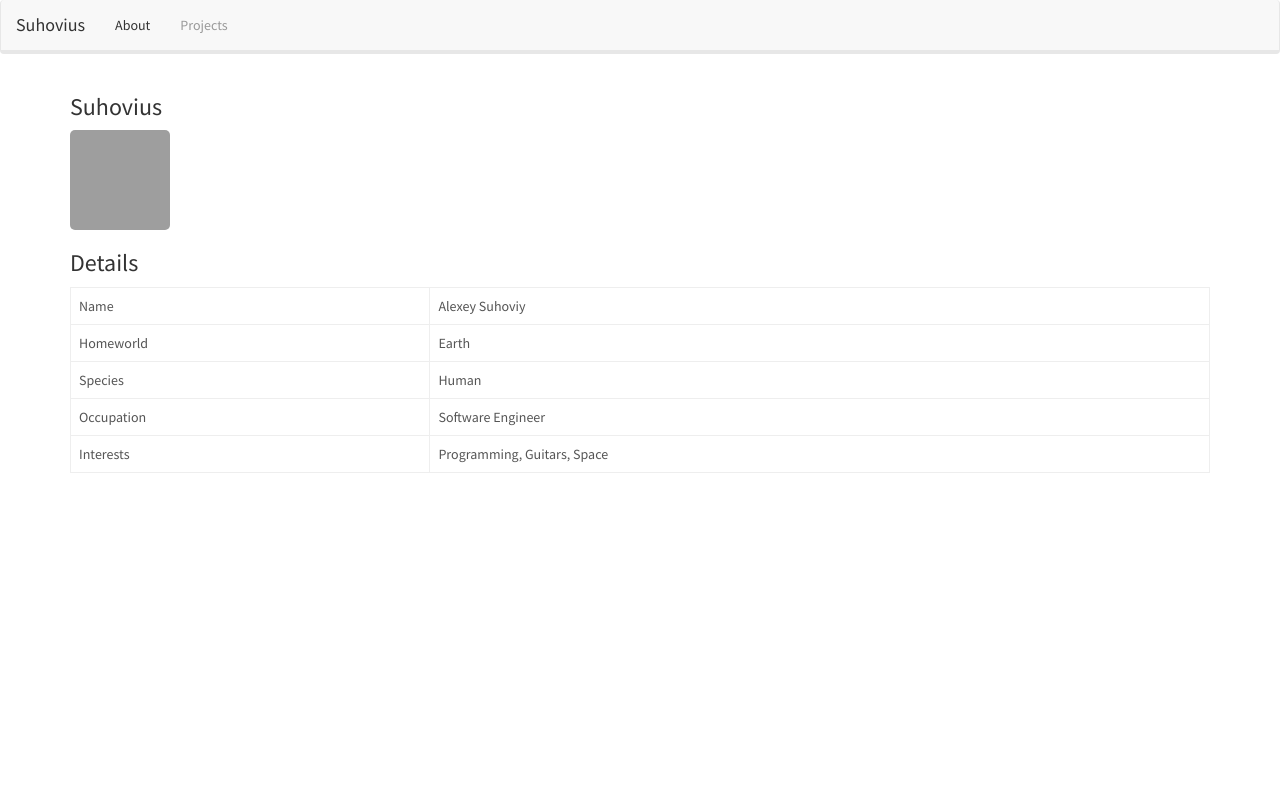
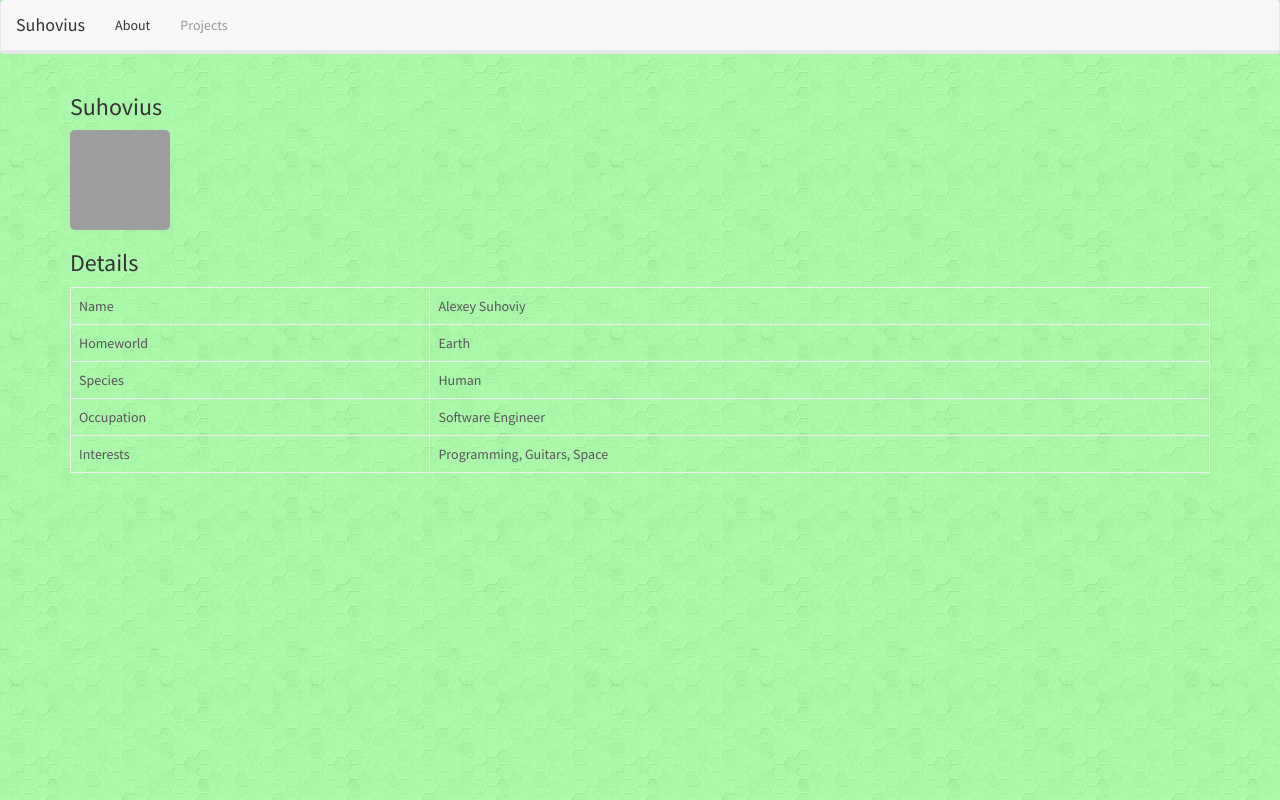
Before and after one commit to suhovius/suhovius.github.io, a plain HTML site: page index.html in a window 1280 px wide. Drawn offline with Linux system fonts and the light colour scheme; grey boxes are pictures that could not be loaded.

Commit message:
Add background

```diff
--- /dev/null
+++ b/css/style.css
@@ -0,0 +1,4 @@
+body {
+  min-height:100%;
+  background-image: linear-gradient(0deg,rgba(0,255,0,0.3), rgba(0,255,0,0.3)),url("../images/hexellence.png");
+}
--- a/index.html
+++ b/index.html
@@ -9,6 +9,7 @@
 
     <!-- Bootstrap -->
     <link href="css/bootstrap.min.css" rel="stylesheet">
+    <link href="css/style.css" rel="stylesheet">
   </head>
 
     <nav class="navbar navbar-default">
```
Also changed, not shown: projects.html (+1 -0 lines), images/hexellence.png (added).
